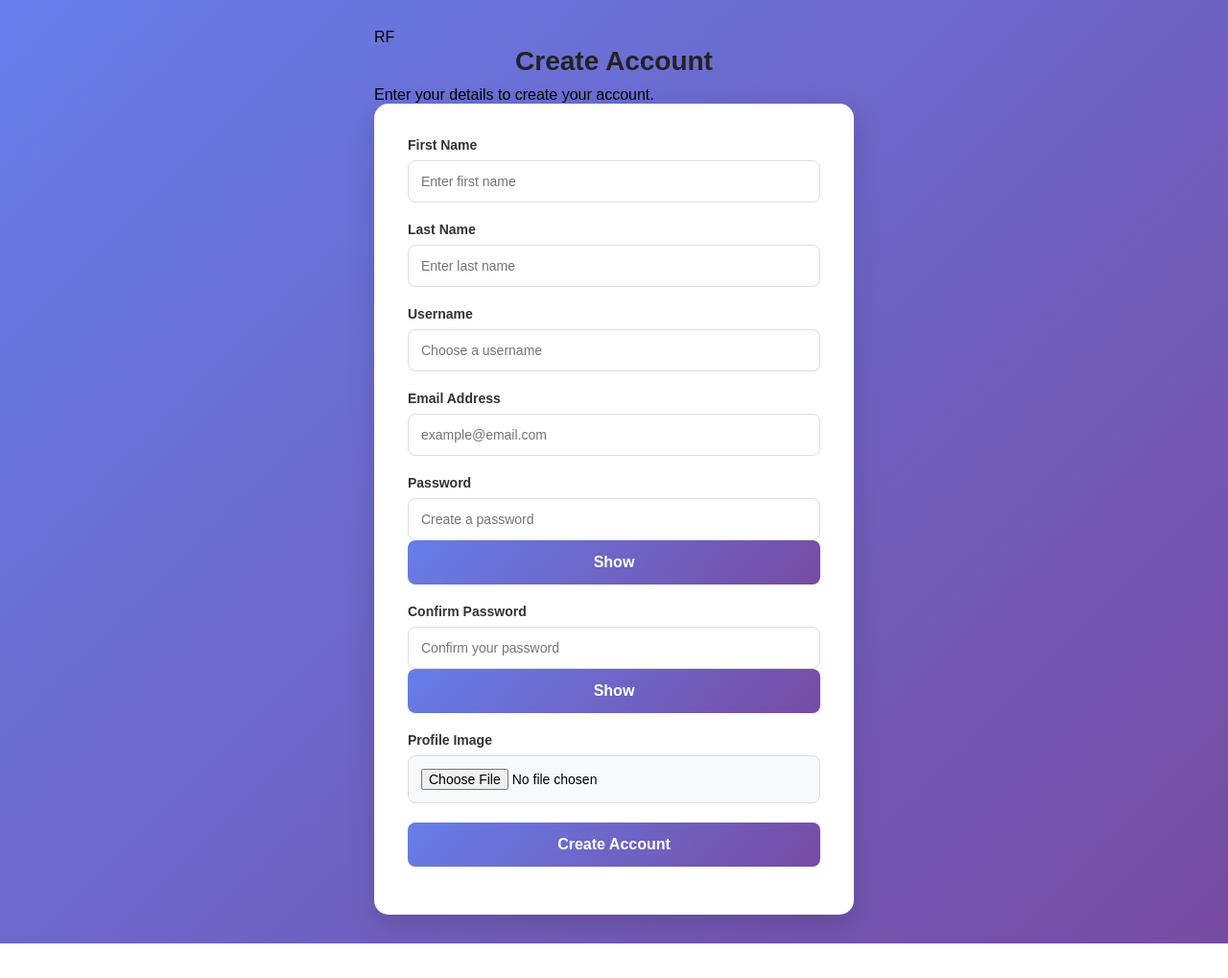
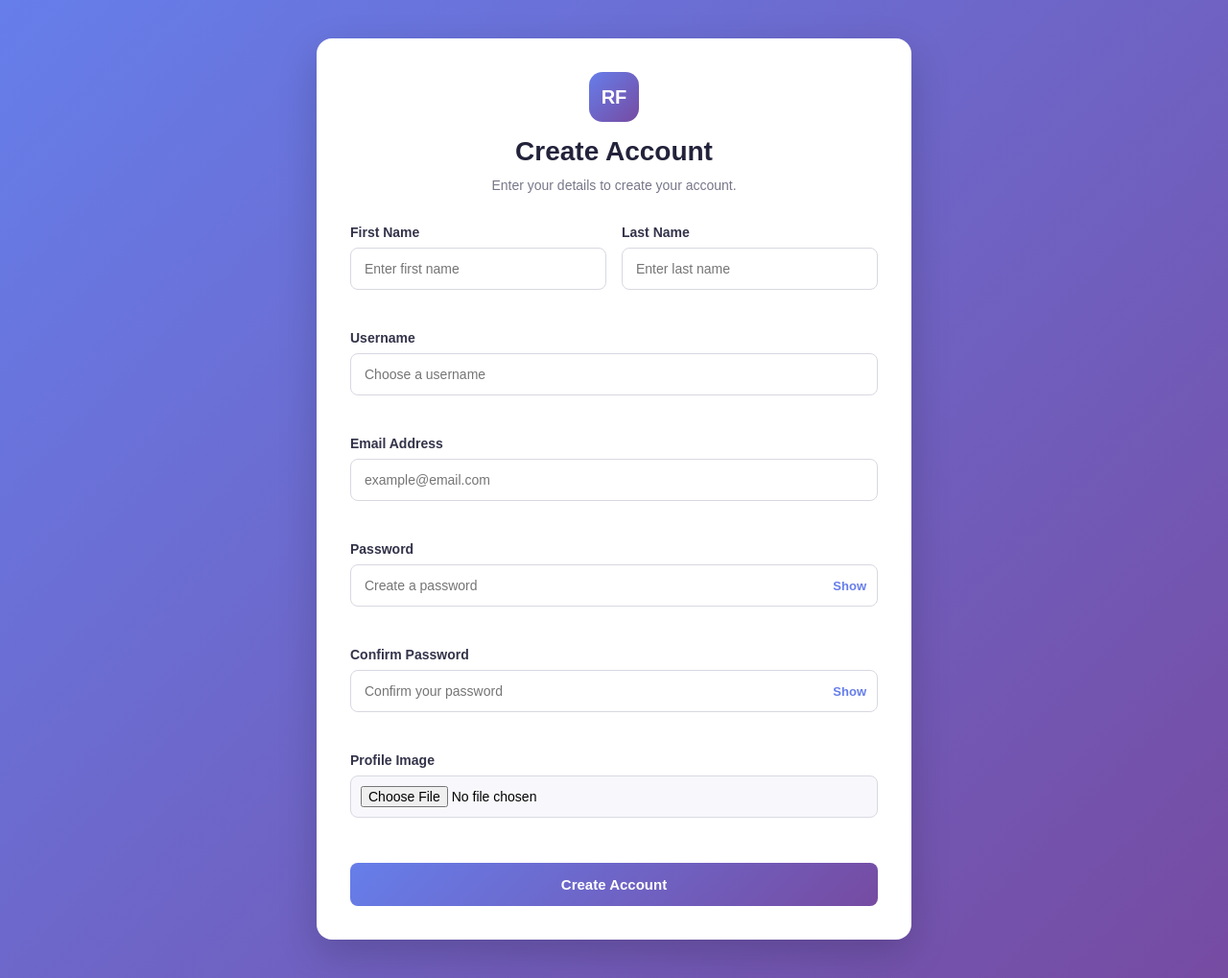
Before and after one commit to eliasmarga50-png/registration-form-validation, a plain HTML site: page index.html in a window 1280 px wide. Shown: the whole page at 96% size. Before the commit the page ends 983 px from the top, so only its background shows below. Drawn offline with Linux system fonts and the light colour scheme.

Commit message:
re style the form

```diff
--- a/css/style.css
+++ b/css/style.css
@@ -9,107 +9,217 @@ body {
     font-family: Arial, sans-serif;
     background: linear-gradient(135deg, #667eea, #764ba2);
     min-height: 100vh;
+    padding: 40px 16px;
     display: flex;
     justify-content: center;
     align-items: center;
-    padding: 30px 15px;
 }
 
 .container {
     width: 100%;
-    max-width: 500px;
+    max-width: 620px;
 }
 
-form {
+.form-card {
     background: #ffffff;
     padding: 35px;
-    border-radius: 15px;
-    box-shadow: 0 10px 30px rgba(0, 0, 0, 0.15);
+    border-radius: 16px;
+    box-shadow: 0 15px 40px rgba(0, 0, 0, 0.18);
 }
 
-h1 {
-    color: #222;
+.form-header {
     text-align: center;
-    margin-bottom: 10px;
-    font-size: 28px;
+    margin-bottom: 30px;
 }
 
-form p {
-    color: #777;
-    text-align: center;
-    margin-bottom: 30px;
+.logo {
+    width: 52px;
+    height: 52px;
+    margin: 0 auto 15px;
+    display: flex;
+    justify-content: center;
+    align-items: center;
+    background: linear-gradient(135deg, #667eea, #764ba2);
+    color: #ffffff;
+    font-size: 20px;
+    font-weight: bold;
+    border-radius: 14px;
+}
+
+.form-header h1 {
+    color: #22223b;
+    font-size: 28px;
+    margin-bottom: 9px;
+}
+
+.form-header p {
+    color: #77778a;
     font-size: 14px;
+    line-height: 1.5;
+}
+
+.form-row {
+    display: flex;
+    gap: 16px;
 }
 
 .form-group {
+    flex: 1;
     margin-bottom: 20px;
 }
 
-label {
+.form-group label {
     display: block;
-    color: #333;
+    color: #33334a;
     font-size: 14px;
     font-weight: bold;
     margin-bottom: 8px;
 }
 
-input {
+.form-group input {
     width: 100%;
-    padding: 13px;
-    border: 1px solid #ddd;
+    padding: 13px 14px;
+    border: 1px solid #d8d8e2;
     border-radius: 8px;
     outline: none;
     font-size: 14px;
-    transition: 0.3s;
+    background: #ffffff;
+    transition: border-color 0.2s, box-shadow 0.2s;
 }
 
-input:focus {
+.form-group input:focus {
     border-color: #667eea;
-    box-shadow: 0 0 5px rgba(102, 126, 234, 0.3);
+    box-shadow: 0 0 0 3px rgba(102, 126, 234, 0.13);
 }
 
-input[type="file"] {
-    background: #f8f9fa;
+.form-group input[type="file"] {
+    padding: 10px;
+    background: #f8f8fc;
     cursor: pointer;
 }
 
-button {
-    width: 100%;
-    padding: 14px;
-    background: linear-gradient(135deg, #667eea, #764ba2);
-    color: white;
+.password-wrapper {
+    position: relative;
+}
+
+.password-wrapper input {
+    padding-right: 65px;
+}
+
+.toggle-password {
+    position: absolute;
+    top: 50%;
+    right: 12px;
+    transform: translateY(-50%);
     border: none;
-    border-radius: 8px;
-    font-size: 16px;
+    background: none;
+    color: #667eea;
+    font-size: 13px;
     font-weight: bold;
     cursor: pointer;
-    transition: 0.3s;
 }
 
-button:hover {
-    opacity: 0.9;
-    transform: translateY(-2px);
+.toggle-password:hover {
+    color: #764ba2;
 }
 
 .error {
     display: block;
-    color: #e63946;
+    min-height: 16px;
+    margin-top: 6px;
+    color: #dc2626;
     font-size: 12px;
+}
+
+.image-preview-container {
+    margin-top: 12px;
+    display: flex;
+    align-items: center;
+    gap: 12px;
+    color: #55556b;
+    font-size: 13px;
+}
+
+.image-preview-container[hidden] {
+    display: none;
+}
+
+.image-preview-container img {
+    width: 65px;
+    height: 65px;
+    border-radius: 50%;
+    object-fit: cover;
+    border: 2px solid #667eea;
+}
+
+.submit-btn {
+    width: 100%;
+    padding: 14px;
     margin-top: 5px;
+    border: none;
+    border-radius: 8px;
+    background: linear-gradient(135deg, #667eea, #764ba2);
+    color: #ffffff;
+    font-size: 15px;
+    font-weight: bold;
+    cursor: pointer;
+    transition: transform 0.2s, box-shadow 0.2s;
+}
+
+.submit-btn:hover {
+    transform: translateY(-2px);
+    box-shadow: 0 7px 18px rgba(102, 126, 234, 0.3);
+}
+
+.submit-btn:active {
+    transform: translateY(0);
 }
 
 #formMessage {
+    display: none;
+    margin-top: 18px;
+    padding: 12px;
+    border-radius: 8px;
     text-align: center;
-    margin-top: 15px;
     font-size: 14px;
+    font-weight: bold;
+    line-height: 1.5;
 }
 
-@media (max-width: 480px) {
-    form {
+.success-message {
+    display: block !important;
+    color: #166534;
+    background: #dcfce7;
+}
+
+.error-message {
+    display: block !important;
+    color: #b91c1c;
+    background: #fee2e2;
+}
+
+@media (max-width: 520px) {
+    body {
+        padding: 20px 12px;
+        align-items: flex-start;
+    }
+
+    .form-card {
         padding: 25px 20px;
     }
 
-    h1 {
+    .form-header h1 {
         font-size: 24px;
     }
+
+    .form-row {
+        flex-direction: column;
+        gap: 0;
+    }
 }
+
+@media (max-width: 350px) {
+    .form-card {
+        padding: 22px 15px;
+    }
+}
```
